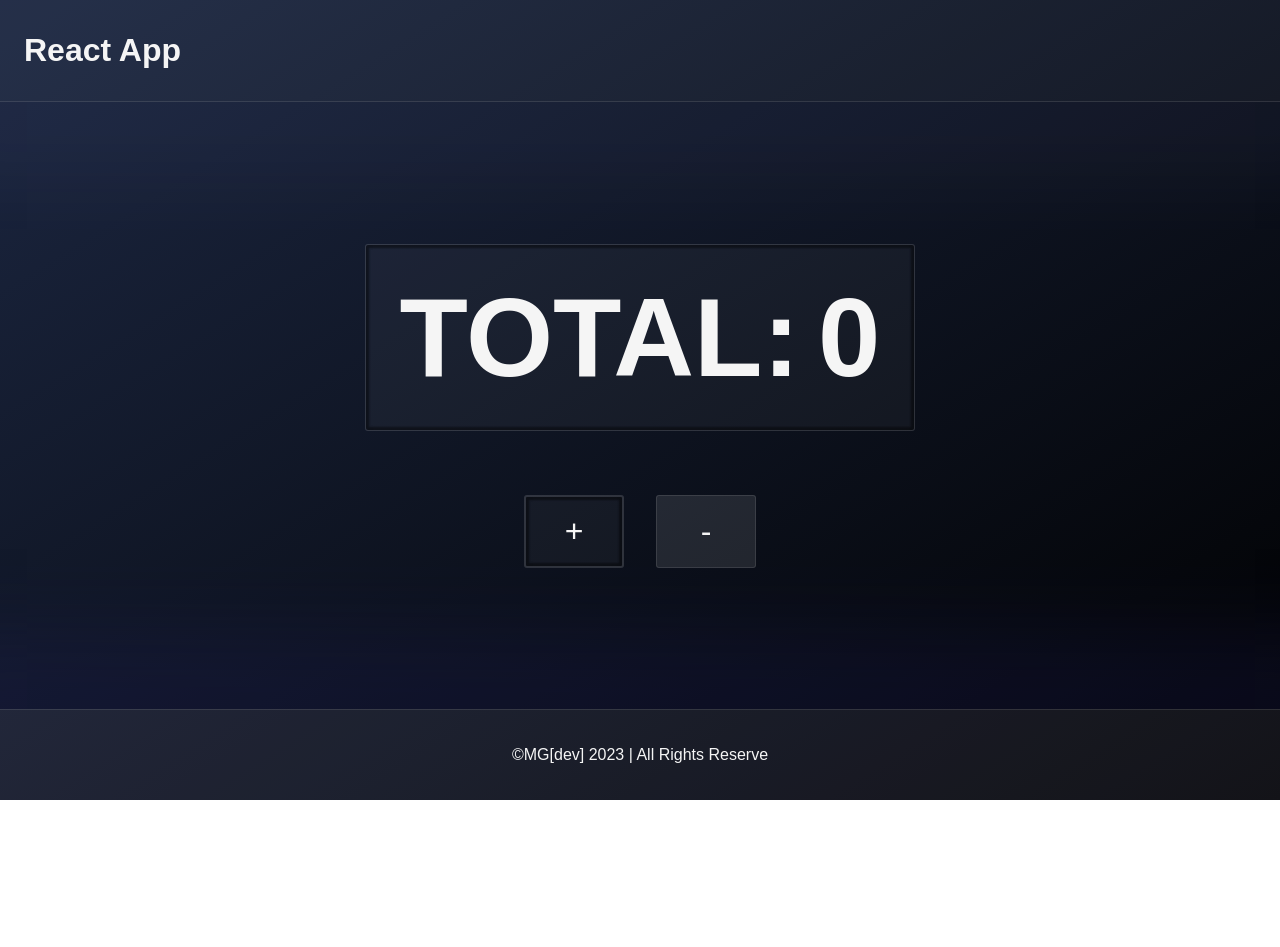
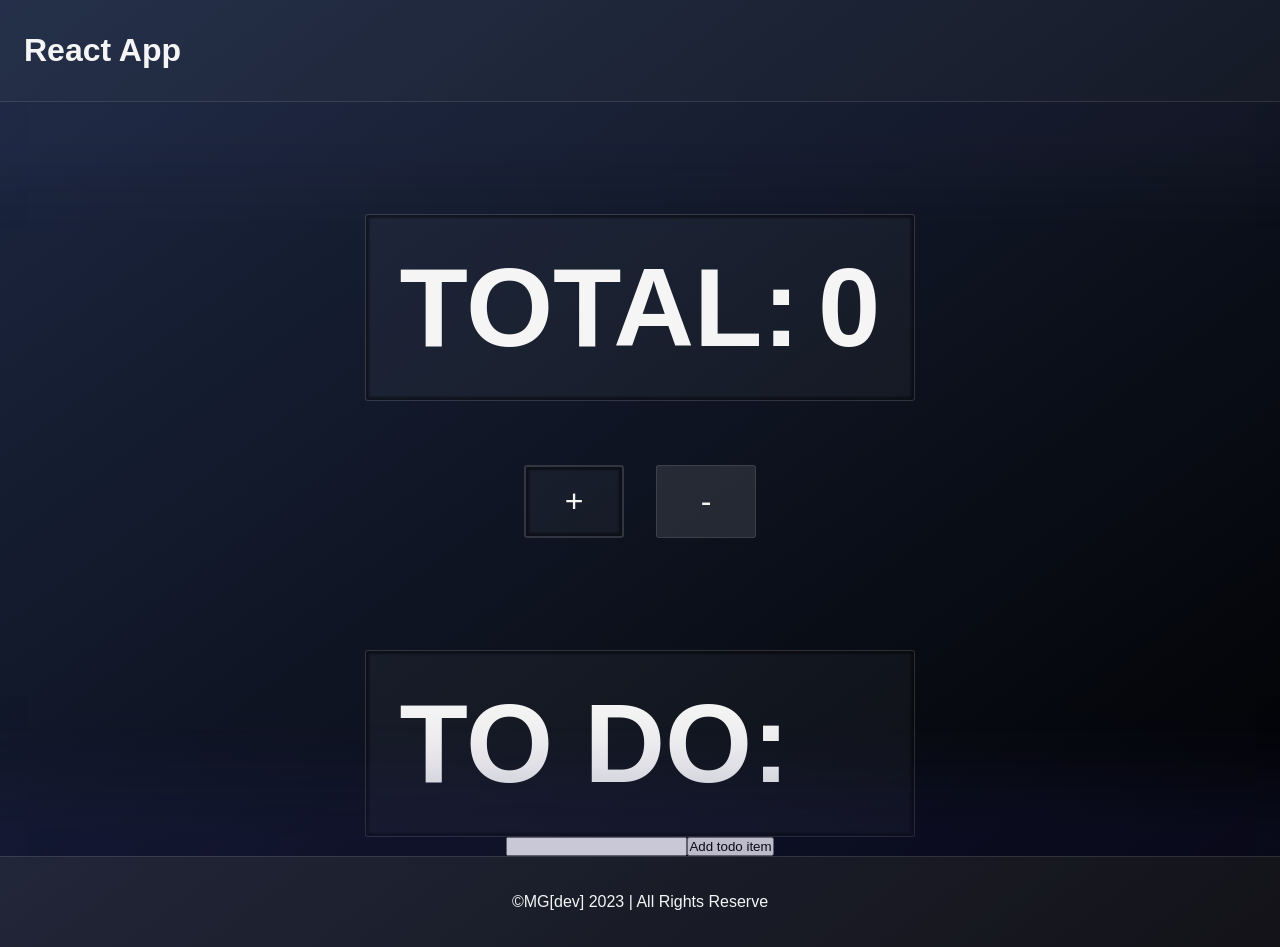
Before and after one commit to midcenturydude7/react-basic-course, a React (Vite) app: page / in a window 1280 px wide. Before the commit the page ends 800 px from the top, so only its background shows below. Built offline with nearby package versions, Linux system fonts and the light colour scheme.

Commit message:
Adding To Do List

```diff
--- a/src/components/main/Main.jsx
+++ b/src/components/main/Main.jsx
@@ -2,6 +2,8 @@ import React from "react";
 
 function Main() {
   const [count, setCount] = React.useState(0);
+  const [newTodoValue, setNewTodoValue] = React.useState("");
+  const [todosList, setTodosList] = React.useState([]);
 
   function handleIncrement() {
     setCount(count + 1);
@@ -12,6 +14,18 @@ function Main() {
       setCount(count - 1);
     }
   }
+
+  function handleChange(e) {
+    setNewTodoValue(e.target.value);
+  }
+
+  function addTodo(e) {
+    e.preventDefault();
+    setTodosList((prevTodosList) => [...prevTodosList, newTodoValue]);
+    setNewTodoValue("");
+  }
+
+  const allTodos = todosList.map((todo) => <p key={todo}>{todo}</p>);
 
   return (
     <div className="main">
@@ -28,6 +42,19 @@ function Main() {
           -
         </button>
       </div>
+      <h1 className="main-title">To Do:</h1>
+      <div className="todo-container">
+        <form action="#">
+          <input
+            type="text"
+            name="todo"
+            value={newTodoValue}
+            onChange={handleChange}
+          />
+          <button onClick={addTodo}>Add todo item</button>
+        </form>
+        {allTodos}
+      </div>
     </div>
   );
 }
--- a/src/styles.scss
+++ b/src/styles.scss
@@ -17,7 +17,7 @@ body {
   flex-direction: column;
   align-items: center;
   justify-content: space-between;
-  height: 100vh;
+  min-height: 100vh;
 
   .header {
     width: 100%;
@@ -49,6 +49,7 @@ body {
       background: #ffffff0a;
       box-shadow: inset 0 0 2px 3px rgba(0, 0, 0, 0.25),
         inset 0 0 2px 3px rgba(0, 0, 0, 0.25);
+      margin-top: 1em;
     }
 
     .button-container {
@@ -94,6 +95,10 @@ body {
         background: #ffffff1a;
       }
     }
+
+    .main-title:last-child {
+      margin: 1em 0;
+    }
   }
 
   .footer {
```
